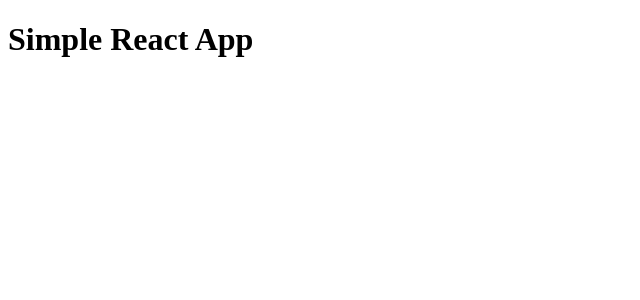
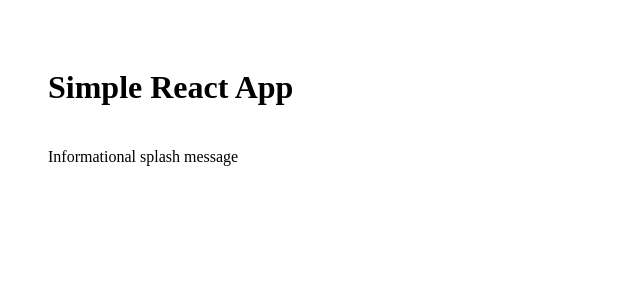
Before and after one commit to gardensgreen/national-history-museum, a React (Create React App) app: page / in a window 1280 px wide. Shown: the top 300 px of the page, without its empty margins (0-640 px from the left). Built offline with nearby package versions, Linux system fonts and the light colour scheme; no server answers.

Commit message:
Routing complete

```diff
--- a/src/App.js
+++ b/src/App.js
@@ -1,6 +1,7 @@
 import { useState, useEffect } from "react";
-import { BrowserRouter, Switch, Route} from 'react-router-dom';
-import GalleryNavigation from './GalleryNavigation';
+import { BrowserRouter, Switch, Route } from "react-router-dom";
+import GalleryNavigation from "./GalleryNavigation";
+import GalleryView from "./GalleryView";
 
 function App() {
     const [galleries, setGalleries] = useState([]);
@@ -24,7 +25,13 @@ function App() {
     return (
         <BrowserRouter>
             <h1>Simple React App</h1>
-            <GalleryNavigation galleries={galleries}/>
+            <GalleryNavigation galleries={galleries} />
+            <Switch>
+                <Route exact path="/">
+                    <p>Informational splash message</p>
+                </Route>
+                <Route path="/gallery/:id" component={GalleryView} />
+            </Switch>
         </BrowserRouter>
     );
 }
--- /dev/null
+++ b/src/GalleryView.js
@@ -0,0 +1,5 @@
+import React from "react";
+
+export default function GalleryView() {
+    return <h2>Gallery View</h2>;
+}
--- a/src/index.css
+++ b/src/index.css
@@ -1,5 +1,9 @@
 /* TODO Add site wide styles */
 
 .active {
-  color: red;
+    color: red;
 }
+
+* {
+    padding: 10px;
+}
```
